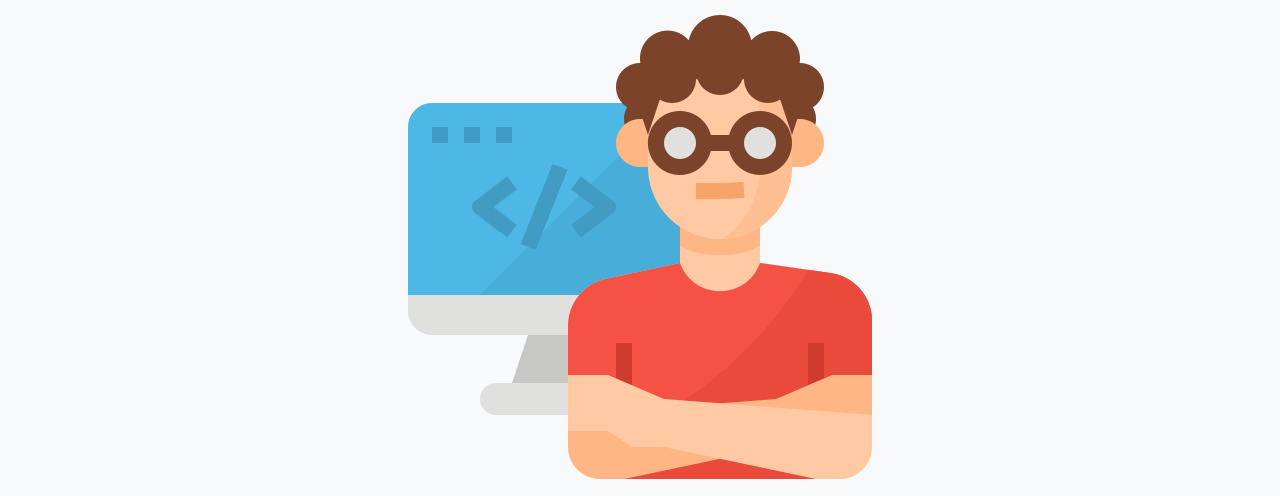
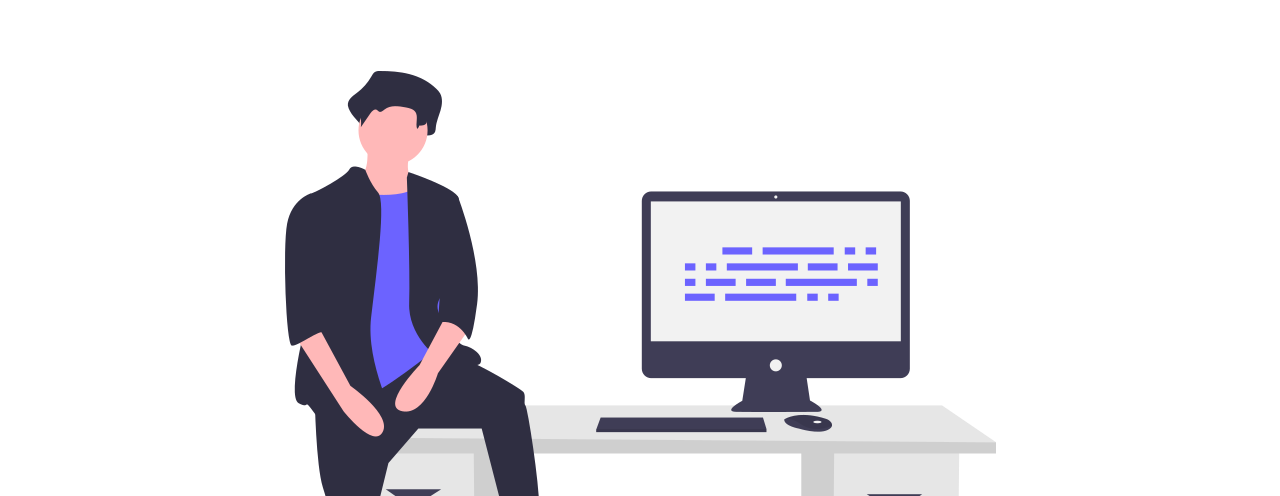
Before and after one commit to AP-Atul/ap-atul.github.io, a plain HTML site: page about.html in a window 1280 px wide. Shown: the part 59-555 px from the top of the page. Drawn offline with Linux system fonts and the light colour scheme.

Commit message:
about image change

```diff
--- a/about.html
+++ b/about.html
@@ -38,8 +38,8 @@
     </nav>
 
     <!-- Background image and name title -->
-    <section class="bg-light text-center" style="padding-top: 50px;">
-        <img class="nerd" src="images/favicon.png" alt="Card image">
+    <section class="bg-white text-center" style="padding-top: 50px; padding-bottom: 30px;">
+        <img class="nerd" src="images/about.png" alt="Card image">
         <h1 class="text-dark text-center">I'm a NERD for anything technical</h1>
     </section>
 
```
Also changed, not shown: images/about.png (added).
